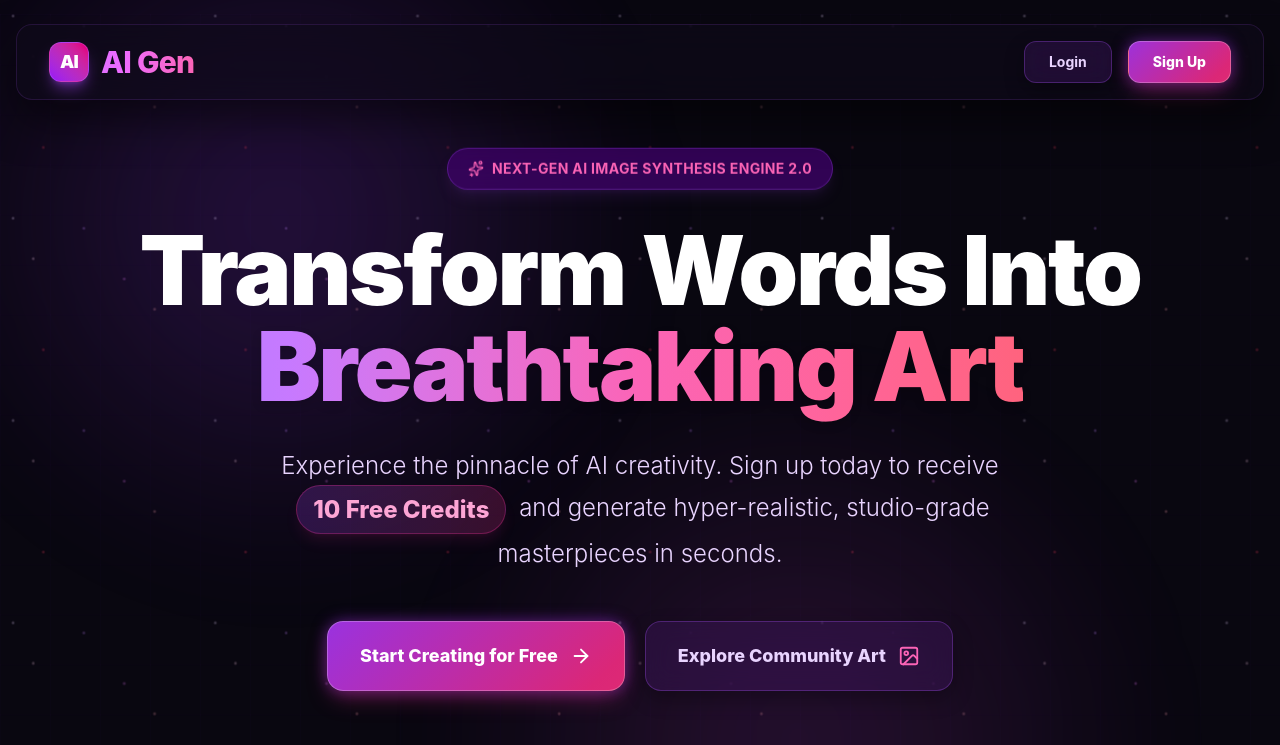
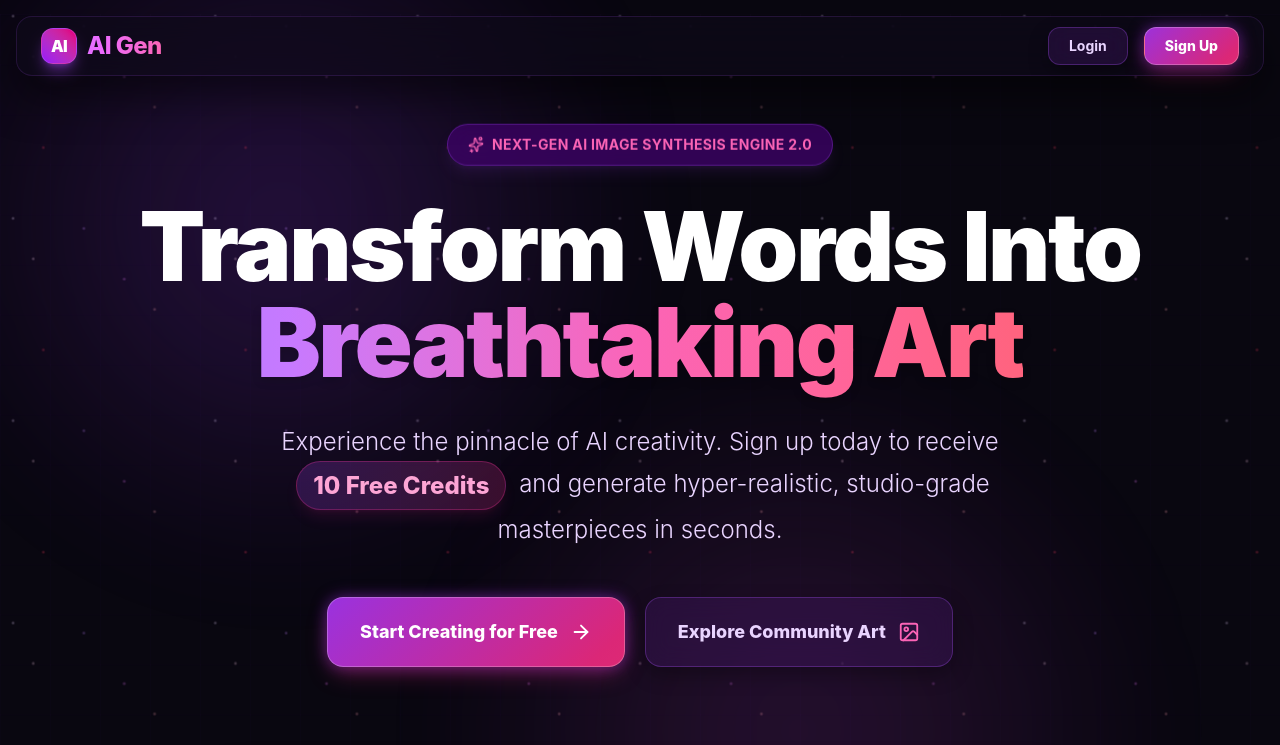
Before and after one commit to viralpatanvadiya07-lab/aiimage, a React app in the folder frontend/: page / in a window 1280 px wide. Shown: the top 745 px of the page. Built offline with nearby package versions, Linux system fonts and the light colour scheme; the HTML template or start-up script is replaced by a standard one.

Commit message:
Make the glass navbar slim, sleek and compact

```diff
--- a/frontend/src/App.jsx
+++ b/frontend/src/App.jsx
@@ -30,10 +30,10 @@ function App() {
           <div className="orb-3 z-0"></div>
 
         {/* Floating Glass Navbar */}
-        <div className="pt-6 px-4 max-w-7xl w-full mx-auto sticky top-0 z-50">
-          <nav className="glass-nav w-full flex justify-between items-center gap-6 px-6 sm:px-8 py-4 rounded-2xl shadow-2xl transition-all duration-300 border border-purple-500/20 backdrop-blur-xl bg-[#120c1f]/90 relative">
-            <Link to="/" onClick={closeMenu} className="text-2xl sm:text-3xl font-extrabold tracking-tight bg-clip-text text-transparent bg-gradient-to-r from-purple-400 via-fuchsia-400 to-pink-400 hover:opacity-90 transition flex items-center gap-2.5 sm:gap-3 flex-shrink-0">
-              <span className="w-9 h-9 sm:w-10 sm:h-10 rounded-xl bg-gradient-to-tr from-purple-600 to-pink-600 flex items-center justify-center text-white text-base sm:text-lg font-black shadow-lg shadow-purple-500/40 border border-purple-400/30">AI</span>
+        <div className="pt-3 sm:pt-4 px-4 max-w-7xl w-full mx-auto sticky top-0 z-50">
+          <nav className="glass-nav w-full flex justify-between items-center gap-6 px-4 sm:px-6 py-2 sm:py-2.5 rounded-2xl shadow-2xl transition-all duration-300 border border-purple-500/20 backdrop-blur-xl bg-[#120c1f]/90 relative">
+            <Link to="/" onClick={closeMenu} className="text-xl sm:text-2xl font-extrabold tracking-tight bg-clip-text text-transparent bg-gradient-to-r from-purple-400 via-fuchsia-400 to-pink-400 hover:opacity-90 transition flex items-center gap-2 sm:gap-2.5 flex-shrink-0">
+              <span className="w-8 h-8 sm:w-9 sm:h-9 rounded-xl bg-gradient-to-tr from-purple-600 to-pink-600 flex items-center justify-center text-white text-sm sm:text-base font-black shadow-lg shadow-purple-500/40 border border-purple-400/30">AI</span>
               AI Gen
             </Link>
 
@@ -41,34 +41,34 @@ function App() {
             <div className="hidden lg:flex gap-3 md:gap-4 items-center">
               {user ? (
                 <>
-                  <span className="text-sm text-purple-200 font-medium bg-purple-950/60 px-4 py-2.5 rounded-xl border border-purple-800/60 backdrop-blur-md flex items-center gap-2 shadow-inner">
+                  <span className="text-sm text-purple-200 font-medium bg-purple-950/60 px-4 py-2 rounded-xl border border-purple-800/60 backdrop-blur-md flex items-center gap-2 shadow-inner">
                     <span className="w-2 h-2 rounded-full bg-pink-500 animate-pulse shadow-lg shadow-pink-500"></span>
                     Credits: <strong className="text-white font-extrabold">{user.credits}</strong>
                   </span>
-                  <Link to="/pricing" className="btn-premium px-5 py-2.5 rounded-xl text-sm font-extrabold text-white flex items-center gap-1.5 shadow-lg shadow-purple-500/30 border border-white/20">
+                  <Link to="/pricing" className="btn-premium px-4.5 py-2 rounded-xl text-sm font-extrabold text-white flex items-center gap-1.5 shadow-lg shadow-purple-500/30 border border-white/20">
                     Buy Credits
                   </Link>
                   {user.email === "viralpatanvadiya07@gmail.com" && (
-                    <Link to="/admin" className="btn-secondary px-5 py-2.5 rounded-xl text-sm font-bold text-pink-400 hover:text-white border border-pink-500/50">
+                    <Link to="/admin" className="btn-secondary px-4.5 py-2 rounded-xl text-sm font-bold text-pink-400 hover:text-white border border-pink-500/50">
                       Admin
                     </Link>
                   )}
-                  <Link to="/gallery" className="btn-secondary px-5 py-2.5 rounded-xl text-sm font-bold text-purple-200 hover:text-white border border-purple-800/50">
+                  <Link to="/gallery" className="btn-secondary px-4.5 py-2 rounded-xl text-sm font-bold text-purple-200 hover:text-white border border-purple-800/50">
                     Gallery
                   </Link>
-                  <Link to="/dashboard" className="btn-premium px-5 py-2.5 rounded-xl text-sm font-extrabold text-white shadow-lg shadow-purple-500/25 border border-white/20">
+                  <Link to="/dashboard" className="btn-premium px-4.5 py-2 rounded-xl text-sm font-extrabold text-white shadow-lg shadow-purple-500/25 border border-white/20">
                     Dashboard
                   </Link>
-                  <button onClick={logout} className="btn-secondary px-5 py-2.5 rounded-xl text-sm font-bold text-rose-300 border border-rose-500/30 hover:border-rose-500 hover:text-white cursor-pointer">
+                  <button onClick={logout} className="btn-secondary px-4.5 py-2 rounded-xl text-sm font-bold text-rose-300 border border-rose-500/30 hover:border-rose-500 hover:text-white cursor-pointer">
                     Logout
                   </button>
                 </>
               ) : (
                 <>
-                  <Link to="/login" className="btn-secondary px-6 py-2.5 rounded-xl text-sm font-bold text-purple-200 hover:text-white border border-purple-800/50">
+                  <Link to="/login" className="btn-secondary px-5 py-2 rounded-xl text-sm font-bold text-purple-200 hover:text-white border border-purple-800/50">
                     Login
                   </Link>
-                  <Link to="/signup" className="btn-premium px-6 py-2.5 rounded-xl text-sm font-extrabold text-white shadow-lg shadow-purple-500/30 border border-white/20">
+                  <Link to="/signup" className="btn-premium px-5 py-2 rounded-xl text-sm font-extrabold text-white shadow-lg shadow-purple-500/30 border border-white/20">
                     Sign Up
                   </Link>
                 </>
@@ -85,10 +85,10 @@ function App() {
               )}
               <button
                 onClick={toggleMenu}
-                className="p-2 rounded-xl border border-purple-500/30 bg-purple-950/40 text-purple-300 hover:text-white focus:outline-none"
+                className="p-1.5 sm:p-2 rounded-xl border border-purple-500/30 bg-purple-950/40 text-purple-300 hover:text-white focus:outline-none"
                 aria-label="Toggle Menu"
               >
-                {isMenuOpen ? <X size={22} /> : <Menu size={22} />}
+                {isMenuOpen ? <X size={20} /> : <Menu size={20} />}
               </button>
             </div>
 
```
